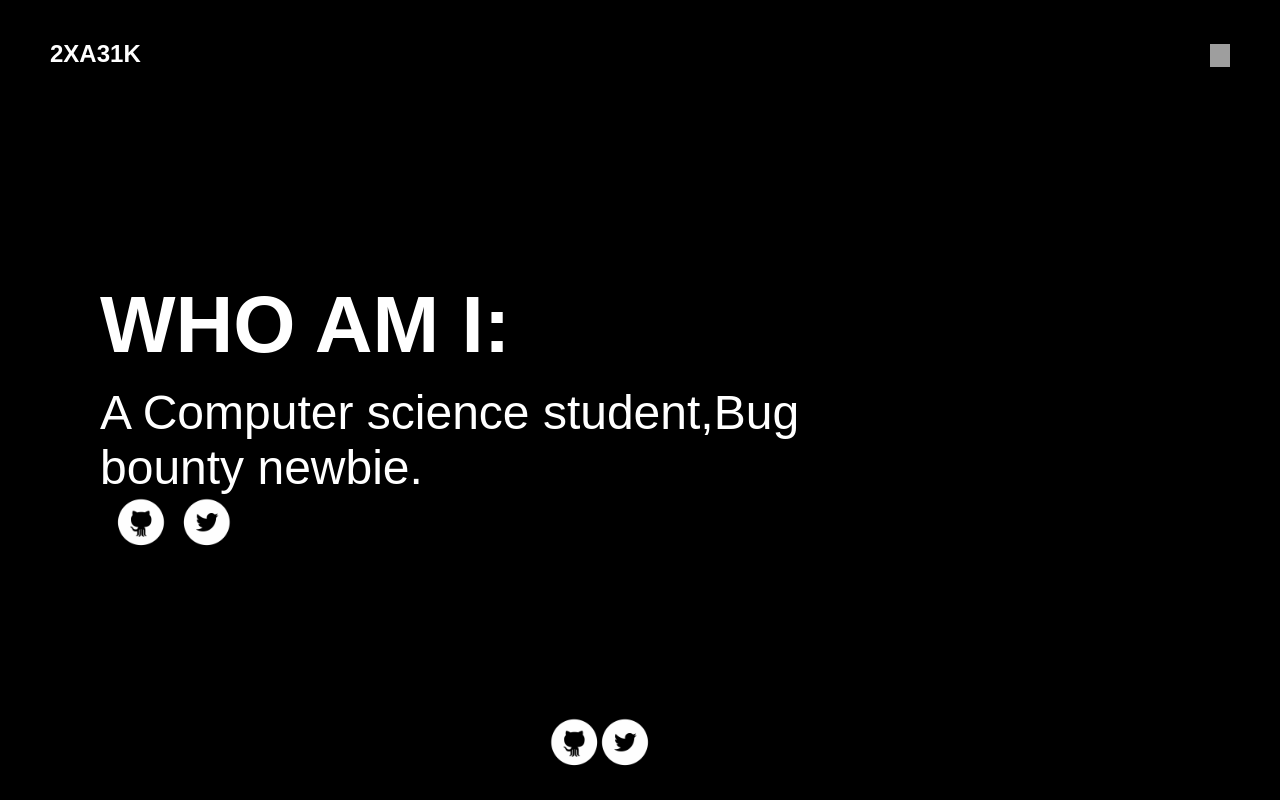
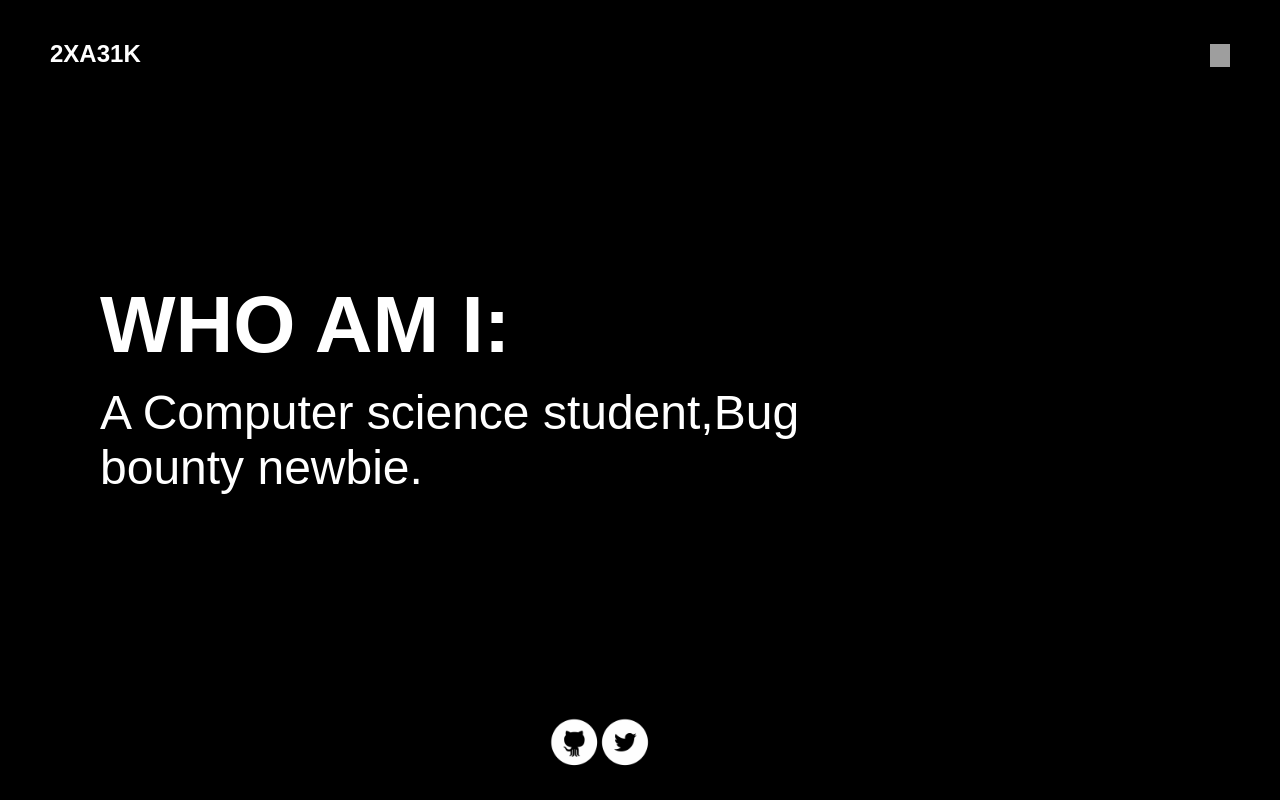
Before and after one commit to 2xa31k/2xa31k.github.io, a plain HTML site: page index.html in a window 1280 px wide. Drawn offline with Linux system fonts and the light colour scheme; grey boxes are pictures that could not be loaded; a web font is replaced by a local one.

Commit message:
Update index.html

```diff
--- a/index.html
+++ b/index.html
@@ -23,10 +23,10 @@
                      A Computer science student,Bug bounty newbie.<br>
                 </p>
             </div>
-            <ul class="social">
+           <!-- <ul class="social">
                 <li><a href="https://github.com/2xa31k" target="_blank"><img src="github.png" alt="GITHUB"></a></li>
                 <li><a href="https://twitter.com/2xa31k" target="_blank"><img src="twitter.png" alt="TWITTER"></a></li>
-            </ul>
+            </ul>-->
         </section>
             <div class="menu">
                 <ul>
```
